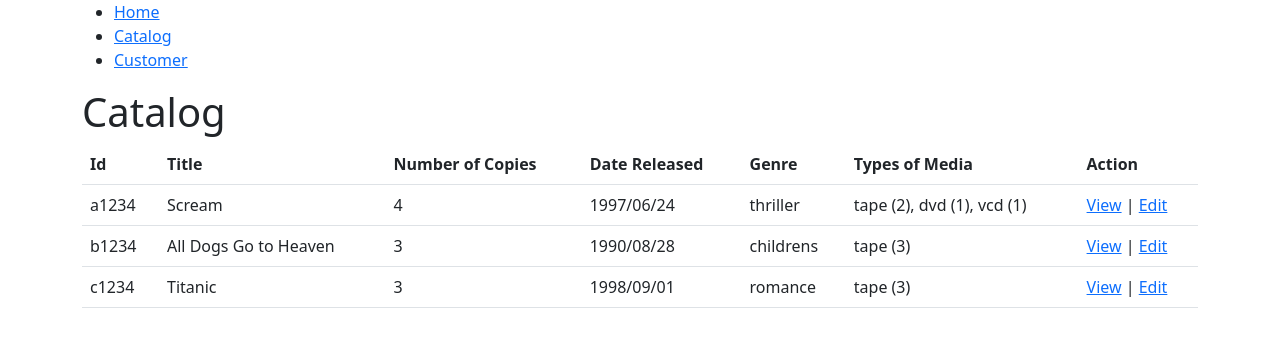
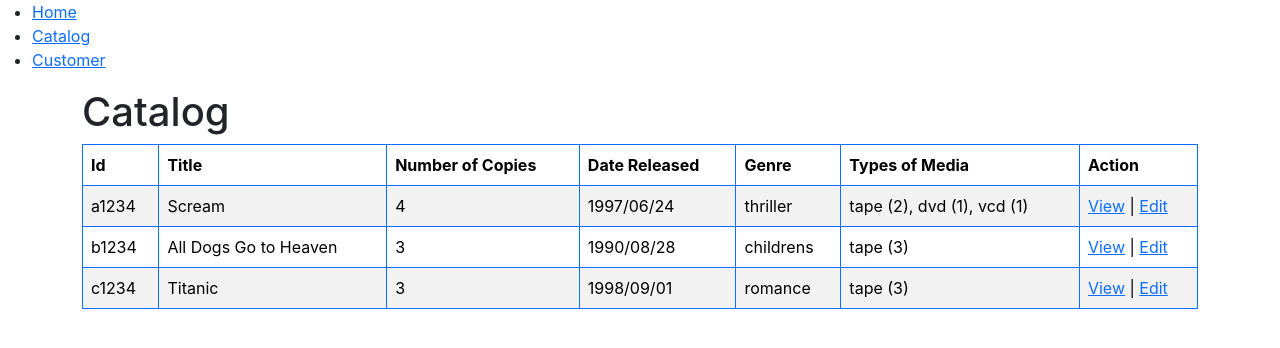
Before and after one commit to arnoprincestonpan/react-rental-store, a React (Create React App) app: page /catalog in a window 1280 px wide. Shown: the top 348 px of the page. Built offline with nearby package versions, Linux system fonts and the light colour scheme.

Commit message:
working on navbar

```diff
--- a/package.json
+++ b/package.json
@@ -6,7 +6,7 @@
     "@testing-library/jest-dom": "^5.16.5",
     "@testing-library/react": "^13.4.0",
     "@testing-library/user-event": "^13.5.0",
-    "bootstrap": "^5.2.3",
+    "bootstrap": "^5.3.0-alpha3",
     "react": "^18.2.0",
     "react-dom": "^18.2.0",
     "react-router-dom": "^6.11.0",
--- a/public/index.html
+++ b/public/index.html
@@ -3,6 +3,7 @@
   <head>
     <meta charset="utf-8" />
     <link rel="icon" href="%PUBLIC_URL%/favicon.ico" />
+    <link href="https://cdn.jsdelivr.net/npm/bootstrap@5.3.0-alpha3/dist/css/bootstrap.min.css" rel="stylesheet" integrity="sha384-KK94CHFLLe+nY2dmCWGMq91rCGa5gtU4mk92HdvYe+M/SXH301p5ILy+dN9+nJOZ" crossorigin="anonymous">
     <meta name="viewport" content="width=device-width, initial-scale=1" />
     <meta name="theme-color" content="#000000" />
     <meta
@@ -39,5 +40,6 @@
       To begin the development, run `npm start` or `yarn start`.
       To create a production bundle, use `npm run build` or `yarn build`.
     -->
+    <script src="https://cdn.jsdelivr.net/npm/bootstrap@5.3.0-alpha3/dist/js/bootstrap.bundle.min.js" integrity="sha384-ENjdO4Dr2bkBIFxQpeoTz1HIcje39Wm4jDKdf19U8gI4ddQ3GYNS7NTKfAdVQSZe" crossorigin="anonymous"></script>
   </body>
 </html>
--- a/src/App.js
+++ b/src/App.js
@@ -10,7 +10,7 @@ import Navbar from './components/Navbar'
 function App() {
   return (
     <BrowserRouter>
-      <div className="container">
+      <div>
         <Navbar/>
         <Routes>
           <Route path="/" element={<Home/>} />
--- a/src/index.js
+++ b/src/index.js
@@ -3,7 +3,6 @@ import ReactDOM from 'react-dom/client';
 import './index.css';
 import App from './App';
 import reportWebVitals from './reportWebVitals';
-import '../node_modules/bootstrap/dist/css/bootstrap.min.css';
 
 const root = ReactDOM.createRoot(document.getElementById('root'));
 root.render(
--- a/src/pages/Catalog.js
+++ b/src/pages/Catalog.js
@@ -45,9 +45,9 @@ function Catalog() {
     );
   });
   return (
-    <div className="catalog">
+    <div className="catalog container">
       <h1>Catalog</h1>
-      <table className="table">
+      <table className="table table-bordered table-striped border-primary">
         <thead>
           <tr>
             <th>Id</th>
```
Also changed, not shown: 1 other file (tests, documents, lock files or other folders).
